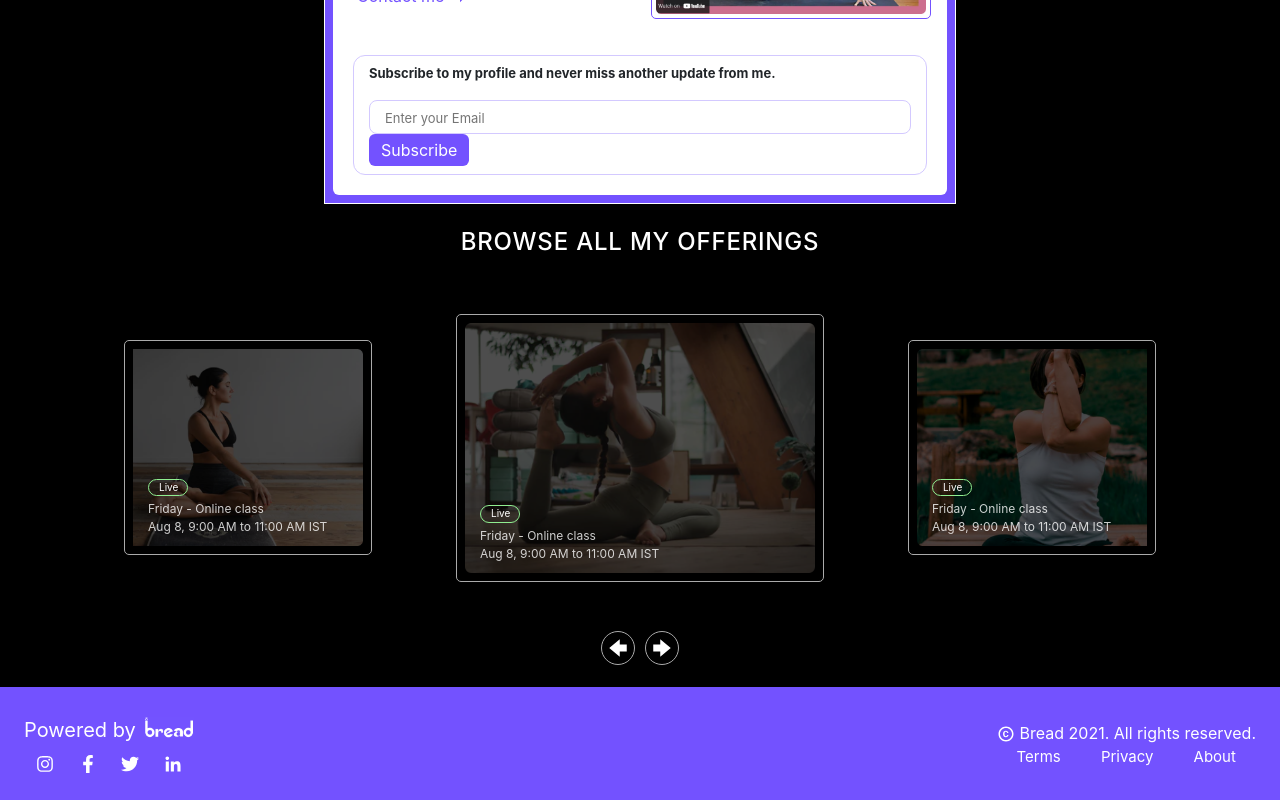
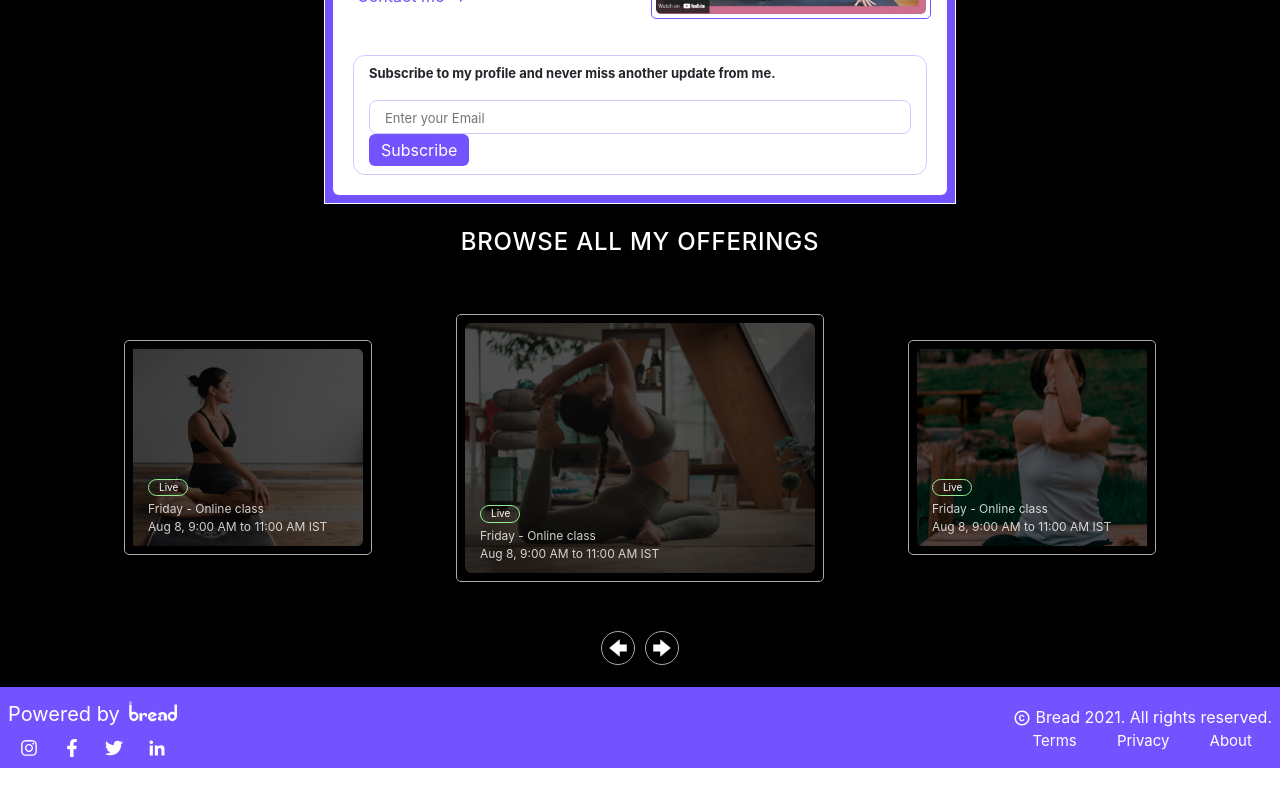
Before and after one commit to AyoTheInspired/bread-task, a React (Create React App) app: page / in a window 1280 px wide. Shown: the part 856-1656 px from the top of the page. After the commit the page ends 1624 px from the top, so only its background shows below. Built offline with nearby package versions, Linux system fonts and the light colour scheme.

Commit message:
Major fixes

```diff
--- a/src/components/Footer.js
+++ b/src/components/Footer.js
@@ -5,7 +5,7 @@ import { MdCopyright } from "react-icons/md";
 
 function Footer() {
 	return (
-		<Div className="p-4 flex-btw  flex-wrap">
+		<Div className="p-2 flex-btw  flex-wrap">
 			<div className="footer__left">
 				<div className="footer__left-title flexed mb-0 ">
 					<p className="mb-0">Powered by</p>
@@ -77,7 +77,7 @@ const Div = styled.div`
 		}
 
 		.footer__right {
-			width: 100%;
+			width: 100% !important;
 			margin-top: 30px;
 			display: flex;
 			justify-content: space-between;
@@ -88,4 +88,11 @@ const Div = styled.div`
 			margin: 0px 8px !important;
 		}
 	}
+
+	@media (max-width: 500px) {
+		.footer__right,
+		.footer__right-item {
+			font-size: 12px !important;
+		}
+	}
 `;
```
